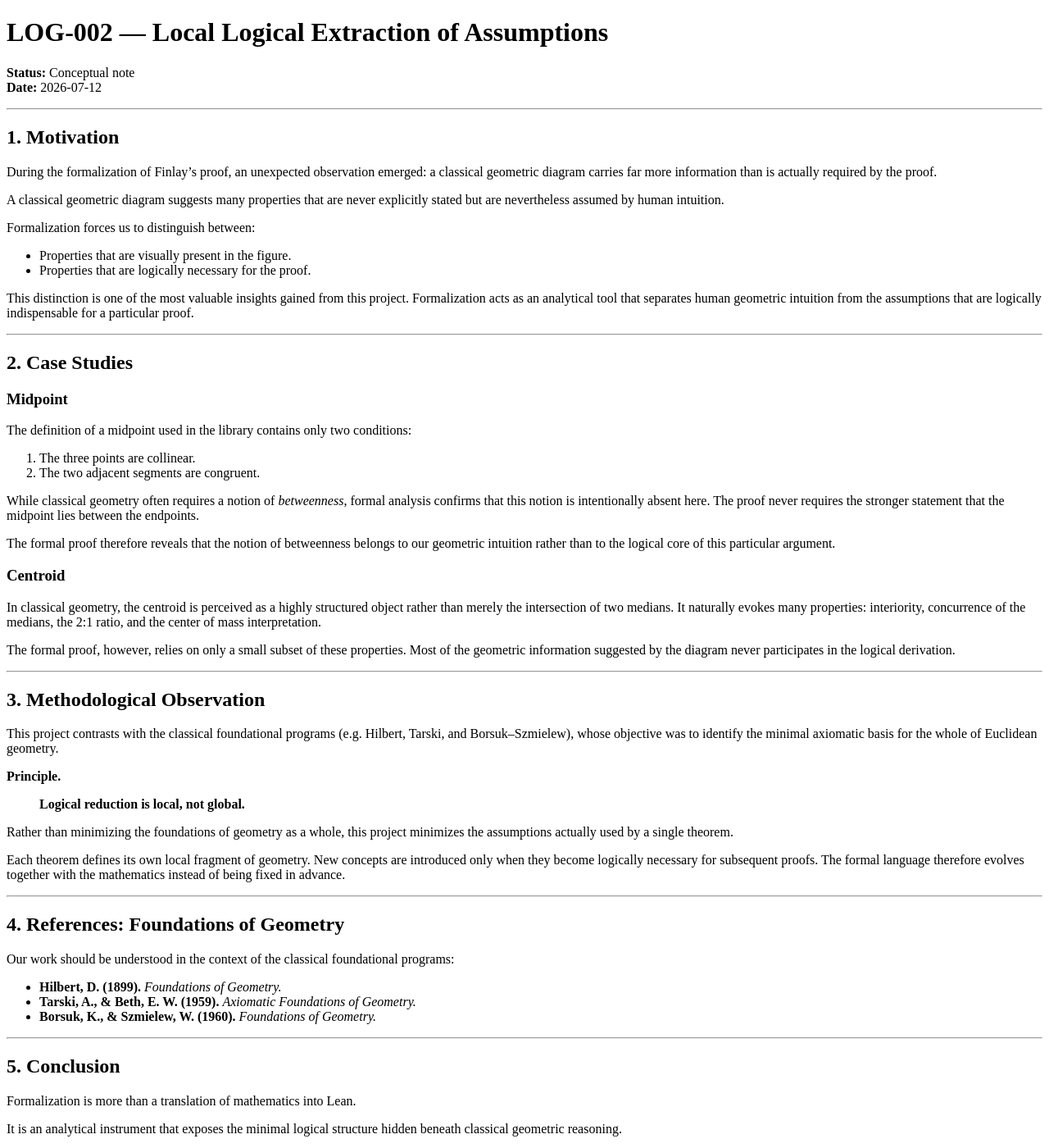
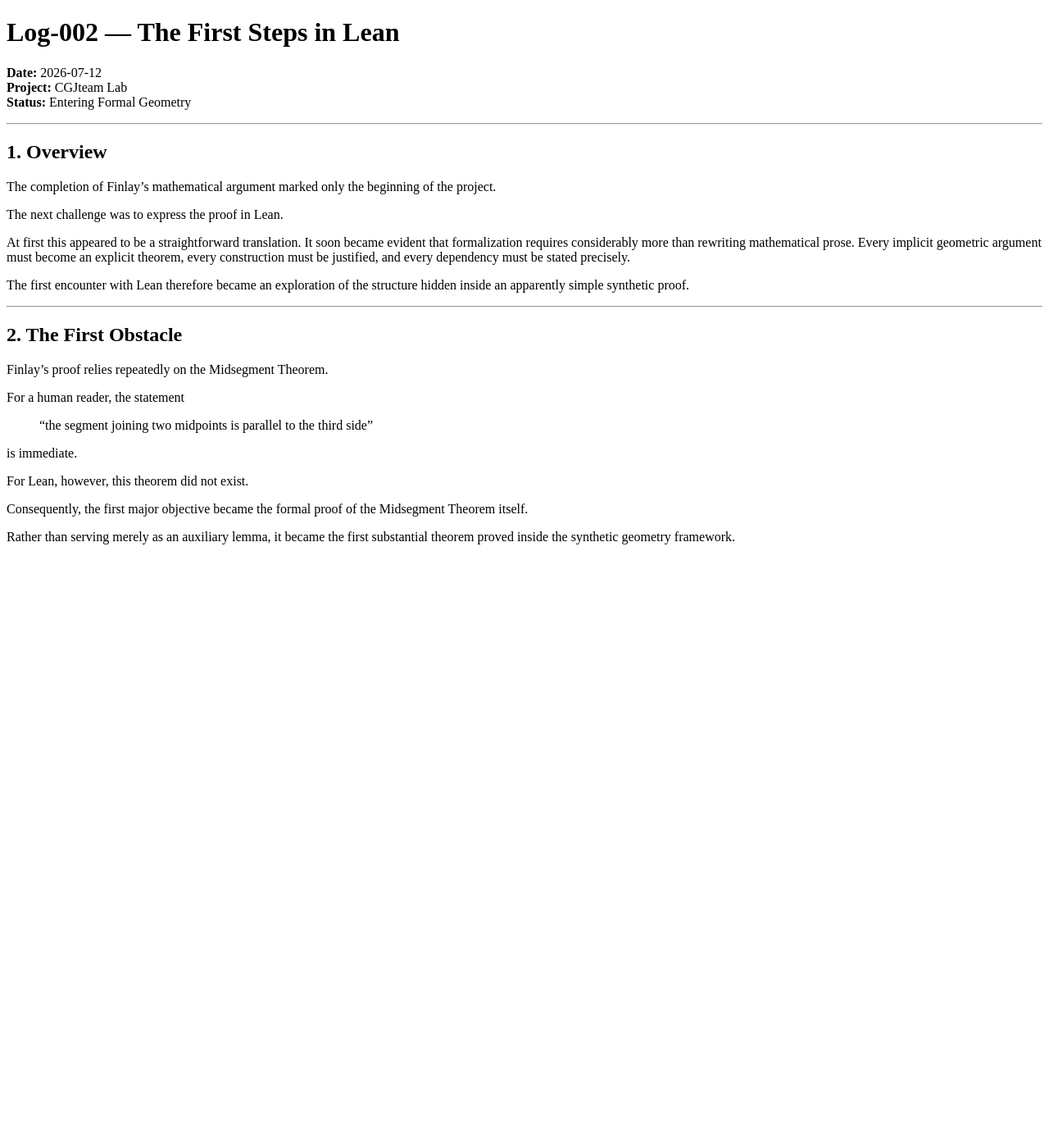
Before and after one commit to cgjteam/cgjteam.github.io, a Jekyll site: the page built from log-002.md, in a window 1280 px wide and 1400 px high. Shown: the whole window at 82% size. Built offline with Jekyll 4.4.1, drawn with Linux system fonts in a browser that asks for light colours; comment, search, counter and statistics services are not loaded; our own code applies the rules of GitHub Pages for plain Markdown files; some of the changed text lies outside the part shown.

Commit message:
Update log-002.md

```diff
--- a/log-002.md
+++ b/log-002.md
@@ -2,80 +2,38 @@
 layout: default
 ---
 
-# LOG-002 — Local Logical Extraction of Assumptions
+# Log-002 — The First Steps in Lean
 
-**Status:** Conceptual note
 **Date:** 2026-07-12
+**Project:** CGJteam Lab
+**Status:** Entering Formal Geometry
 
 ---
 
-## 1. Motivation
+## 1. Overview
 
-During the formalization of Finlay's proof, an unexpected observation emerged: a classical geometric diagram carries far more information than is actually required by the proof.
+The completion of Finlay's mathematical argument marked only the beginning of the project.
 
-A classical geometric diagram suggests many properties that are never explicitly stated but are nevertheless assumed by human intuition.
+The next challenge was to express the proof in Lean.
 
-Formalization forces us to distinguish between:
+At first this appeared to be a straightforward translation. It soon became evident that formalization requires considerably more than rewriting mathematical prose. Every implicit geometric argument must become an explicit theorem, every construction must be justified, and every dependency must be stated precisely.
 
-- Properties that are visually present in the figure.
-- Properties that are logically necessary for the proof.
-
-This distinction is one of the most valuable insights gained from this project. Formalization acts as an analytical tool that separates human geometric intuition from the assumptions that are logically indispensable for a particular proof.
+The first encounter with Lean therefore became an exploration of the structure hidden inside an apparently simple synthetic proof.
 
 ---
 
-## 2. Case Studies
+## 2. The First Obstacle
 
-### Midpoint
+Finlay's proof relies repeatedly on the Midsegment Theorem.
 
-The definition of a midpoint used in the library contains only two conditions:
+For a human reader, the statement
 
-1. The three points are collinear.
-2. The two adjacent segments are congruent.
+> "the segment joining two midpoints is parallel to the third side"
 
-While classical geometry often requires a notion of *betweenness*, formal analysis confirms that this notion is intentionally absent here. The proof never requires the stronger statement that the midpoint lies between the endpoints.
+is immediate.
 
-The formal proof therefore reveals that the notion of betweenness belongs to our geometric intuition rather than to the logical core of this particular argument.
+For Lean, however, this theorem did not exist.
 
-### Centroid
+Consequently, the first major objective became the formal proof of the Midsegment Theorem itself.
 
-In classical geometry, the centroid is perceived as a highly structured object rather than merely the intersection of two medians. It naturally evokes many properties: interiority, concurrence of the medians, the 2:1 ratio, and the center of mass interpretation.
-
-The formal proof, however, relies on only a small subset of these properties. Most of the geometric information suggested by the diagram never participates in the logical derivation.
-
----
-
-## 3. Methodological Observation
-
-This project contrasts with the classical foundational programs (e.g. Hilbert, Tarski, and Borsuk–Szmielew), whose objective was to identify the minimal axiomatic basis for the whole of Euclidean geometry.
-
-**Principle.**
-
-> **Logical reduction is local, not global.**
-
-Rather than minimizing the foundations of geometry as a whole, this project minimizes the assumptions actually used by a single theorem.
-
-Each theorem defines its own local fragment of geometry. New concepts are introduced only when they become logically necessary for subsequent proofs. The formal language therefore evolves together with the mathematics instead of being fixed in advance.
-
----
-
-## 4. References: Foundations of Geometry
-
-Our work should be understood in the context of the classical foundational programs:
-
-- **Hilbert, D. (1899).** *Foundations of Geometry.*
-- **Tarski, A., & Beth, E. W. (1959).** *Axiomatic Foundations of Geometry.*
-- **Borsuk, K., & Szmielew, W. (1960).** *Foundations of Geometry.*
-
----
-
-## 5. Conclusion
-
-Formalization is more than a translation of mathematics into Lean.
-
-It is an analytical instrument that exposes the minimal logical structure hidden beneath classical geometric reasoning.
-
-The purpose of the Geometry Library is therefore **not** to reconstruct Euclidean geometry from a globally minimal set of axioms, but to reveal the minimal logical structure required by individual geometric proofs.
-
----
-*Document produced by CGJteam Lab. Architecture status: Stable.*
+Rather than serving merely as an auxiliary lemma, it became the first substantial theorem proved inside the synthetic geometry framework.
```
